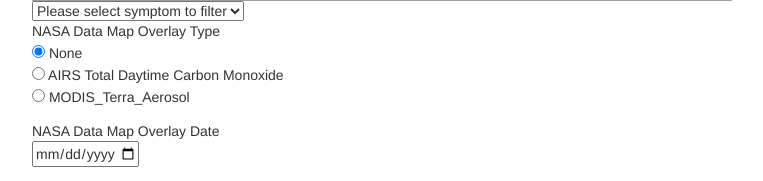
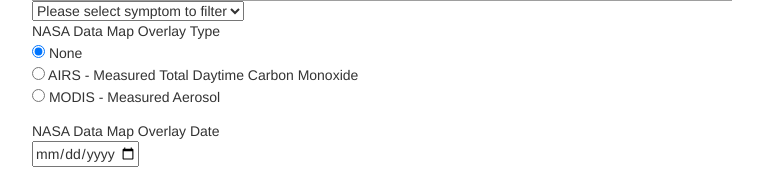
Before and after one commit to chrisrneal/space-app, a Django app: page / in a window 1280 px wide. Shown: the part 829-1010 px from the top of the page, without its empty margins (243-1006 px from the left). Run offline with Django 3.2, Linux system fonts and the light colour scheme; data that the repository does not hold is empty; some libraries are stand-ins or nearby versions; grey boxes are pictures that could not be loaded.

Commit message:
default to static date and clean up display text

```diff
--- a/space/templates/space/homepage.html
+++ b/space/templates/space/homepage.html
@@ -39,6 +39,7 @@
                 mm='0'+mm
             }
             today = yyyy+'-'+mm+'-'+dd;
+            today = "2016-04-23";
         }
 
         initalizeTodaysDate();
@@ -264,8 +265,8 @@
     <form name="NASAOverlayImageTypeRadio">
         NASA Data Map Overlay Type<br>
         <input type="radio" name="overlay" value="none" onchange="addTileOverlay(this.value);" checked> None<br>
-        <input type="radio" name="overlay" value="AIRS_CO_Total_Column_Day" onchange="addTileOverlay(this.value);"> AIRS Total Daytime Carbon Monoxide<br>
-        <input type="radio" name="overlay" value="MODIS_Terra_Aerosol" onchange="addTileOverlay(this.value);"> MODIS_Terra_Aerosol<br>
+        <input type="radio" name="overlay" value="AIRS_CO_Total_Column_Day" onchange="addTileOverlay(this.value);"> AIRS - Measured Total Daytime Carbon Monoxide<br>
+        <input type="radio" name="overlay" value="MODIS_Terra_Aerosol" onchange="addTileOverlay(this.value);"> MODIS - Measured Aerosol<br>
     </form>
 
     <!-- this should be done in JQuery (sadface)
```
